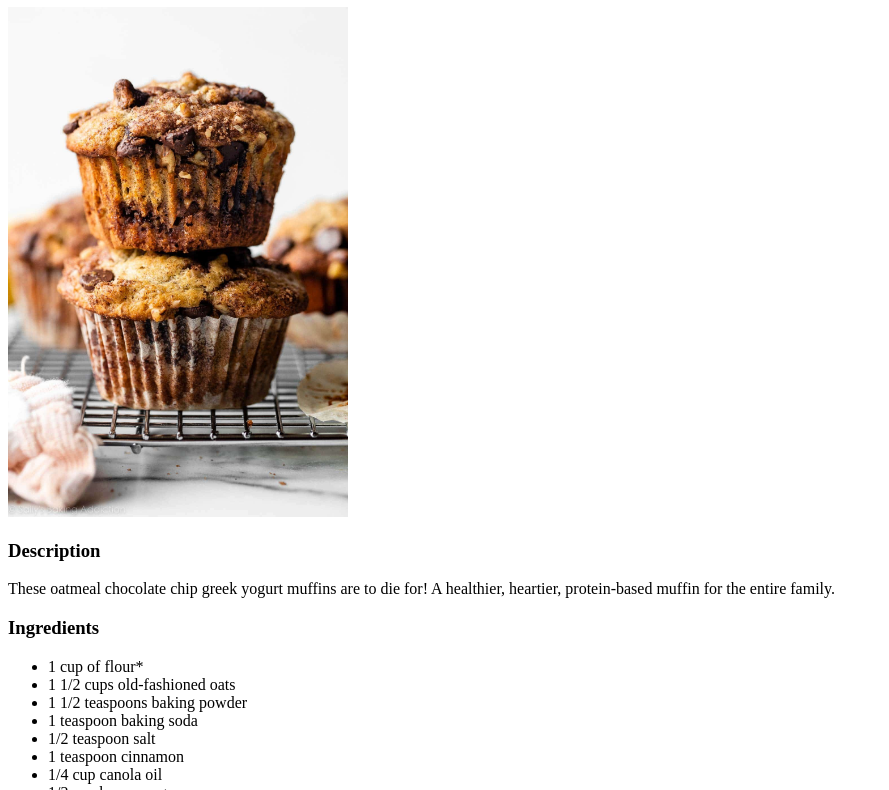
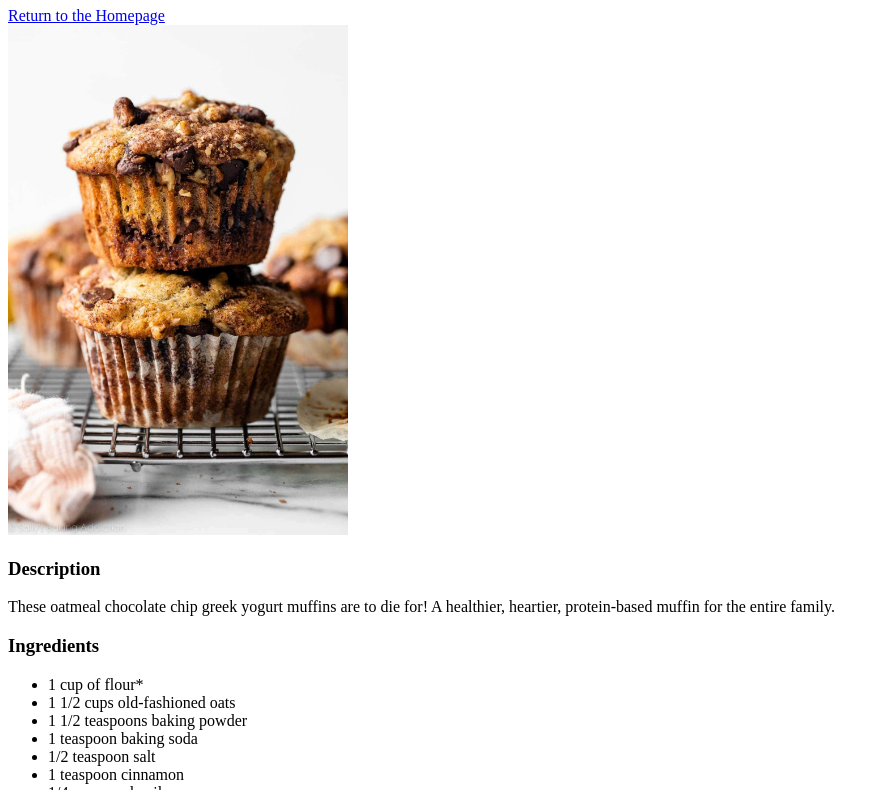
Before and after one commit to solarrotation/odin-recipes, a plain HTML site: page recipes/muffins.html in a window 1280 px wide. Shown: the part 73-863 px from the top of the page, without its empty margins (0-889 px from the left). Drawn offline with Linux system fonts and the light colour scheme.

Commit message:
Created homepage return link
ADded a return link to the homepage, linking to index.html

```diff
--- a/recipes/muffins.html
+++ b/recipes/muffins.html
@@ -6,6 +6,8 @@
     </head>
     <body>
         <h1>Oatmeal Chocolate Chip Yogurt Muffins</h1>
+        <a href="../index.html">Return to the Homepage</a>
+        <br>
         <img src="../images/muffin.jpg" height="510" width="340" alt="Chocolate chip muffins stacked on top of one another">
             <br>
             <h3>Description</h3>
```
